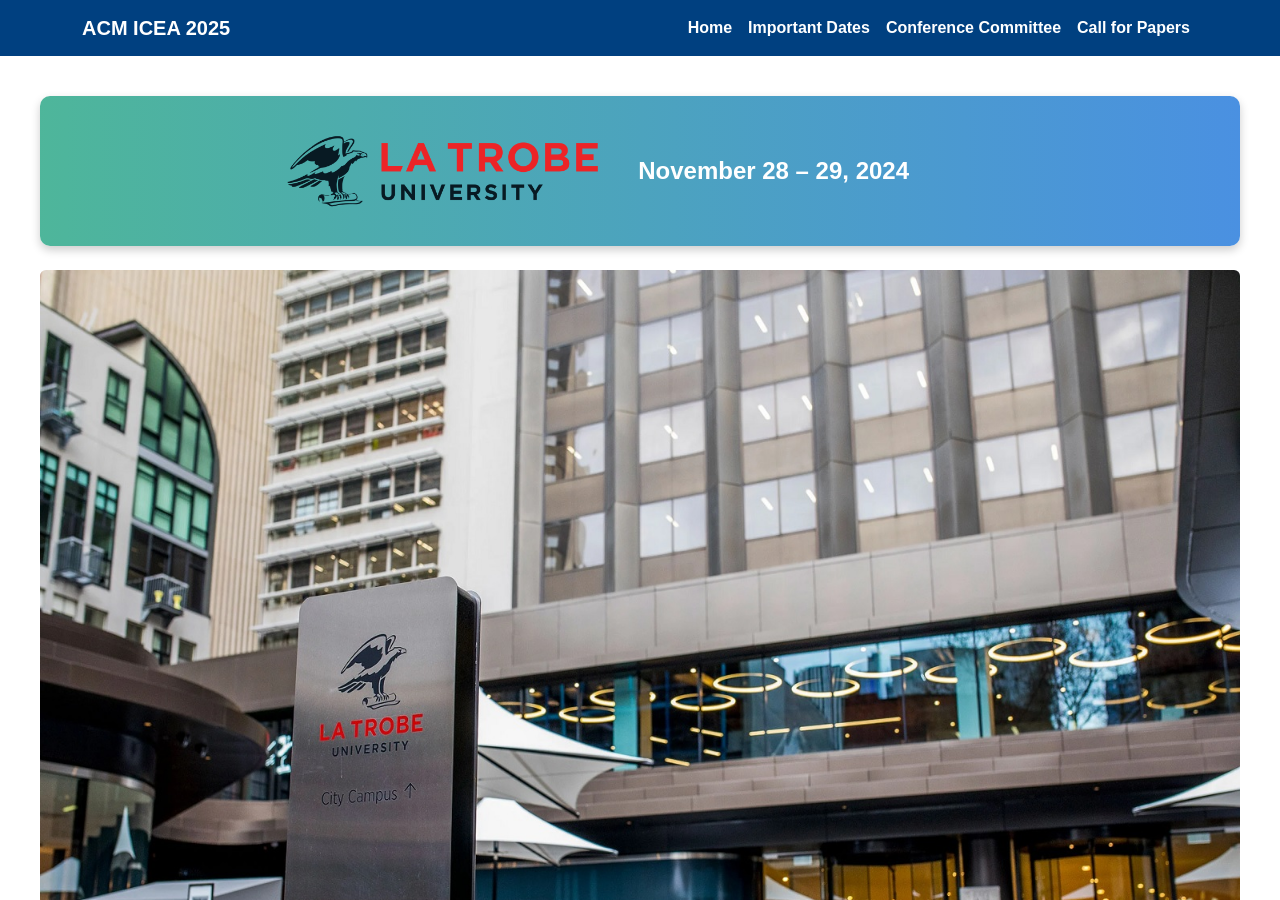
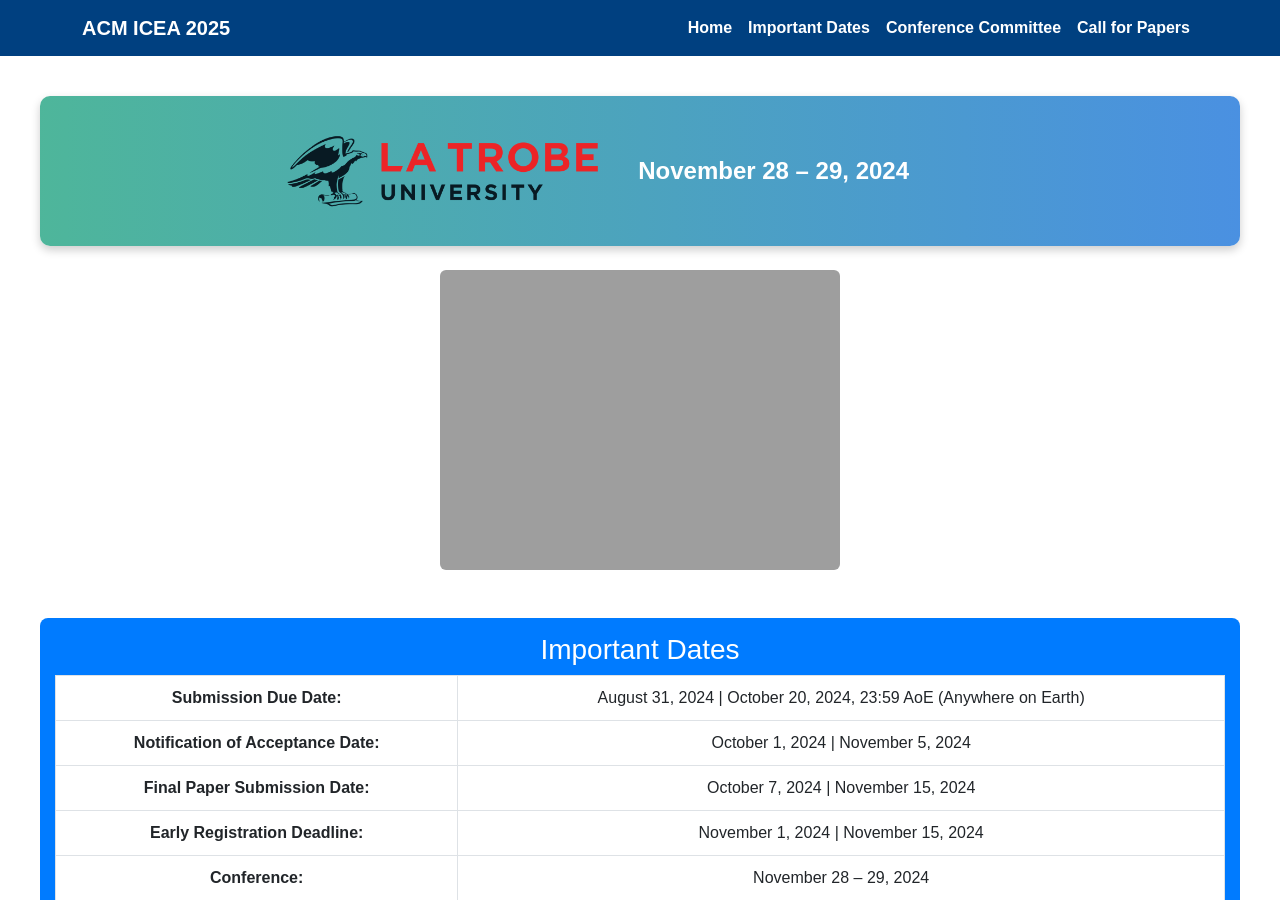
Before and after one commit to icea2025/latrobe, a Jekyll site: the page index.html, which Jekyll copies as it is, in a window 1280 px wide and 900 px high. Built offline with Jekyll 4.4.1, drawn with Linux system fonts in a browser that asks for light colours.

Commit message:
Update index.html

```diff
--- a/index.html
+++ b/index.html
@@ -117,7 +117,7 @@
             </div>
         </div>
 
-        <img src="image/ICEA2024.JPG" class="img-fluid rounded mt-4" alt="ICEA 2024 Conference Banner">
+        <img src="image/Larana, Inc_pdf.jpg" class="img-fluid rounded mt-4" alt="ICEA 2024 Conference Banner">
 
 
 		 <div id="important-dates" class="important-dates mt-5">
```
